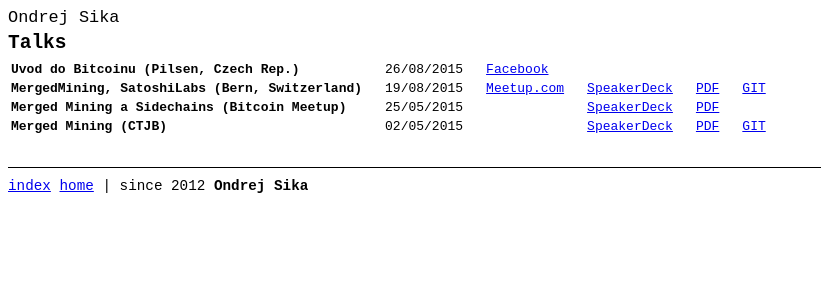
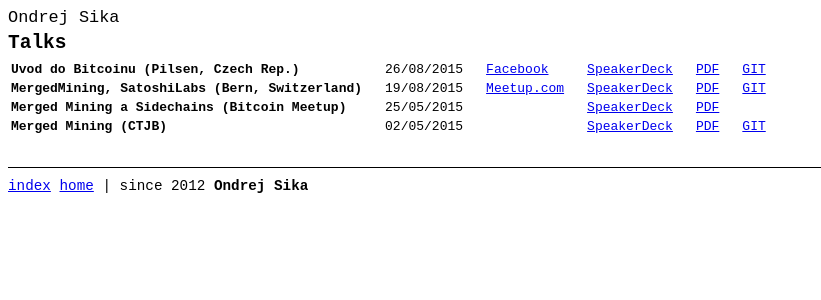
Before and after one commit to ondrejsika/ondrejsika.com, a Jekyll site: the page built from talks/index.md, in a window 1280 px wide. Shown: the top 300 px of the page, without its empty margins (0-821 px from the left). Built offline with Jekyll 4.4.1, drawn with Linux system fonts in a browser that asks for light colours; Markdown is read by kramdown in place of the engine named in the settings; comment, search, counter and statistics services are not loaded.

Commit message:
add presentation to bitcoin intro pilsen

```diff
--- a/talks/index.md
+++ b/talks/index.md
@@ -14,8 +14,11 @@
 </td><td>
 <a href="https://www.facebook.com/events/1587922088138594/">Facebook</a>
 </td><td>
+<a href="https://speakerdeck.com/ondrejsika/uvod-do-bitcoinu-plzen">SpeakerDeck</a>
 </td><td>
+<a href="https://speakerd.s3.amazonaws.com/presentations/fe5a08e0c75248ffbcf6bf914b3dad79/Ondrej_Sika__Bitcoin_Intro__slides.pdf">PDF</a>
 </td><td>
+<a href="https://github.com/ondrejsika/uvod-do-bitcoinu-slides">GIT</a>
 </td></tr>
 
 <tr id="bitcoin-bern-2015"><td>
```
